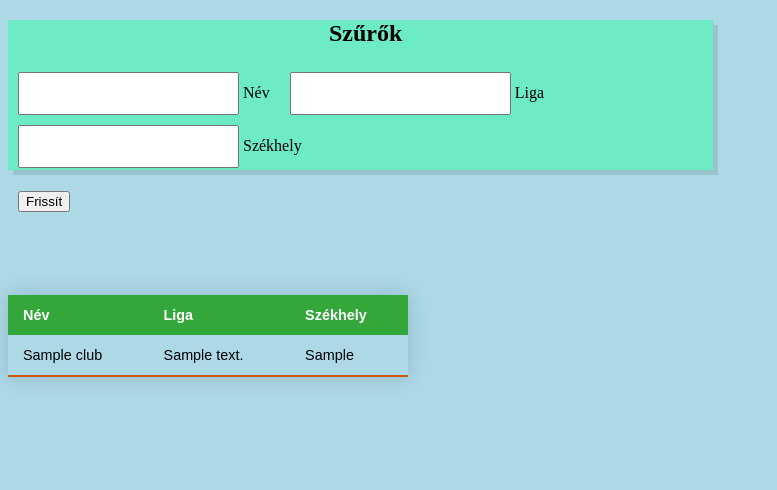
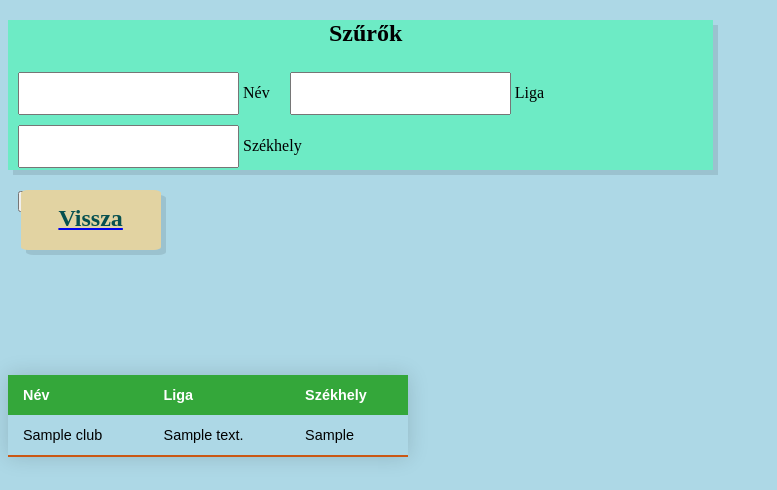
Before and after one commit to mZoltan05/MissingChainviaFootballManager, a Django app: page /club in a window 1280 px wide. Shown: the top 490 px of the page, without its empty margins (0-777 px from the left). Run offline with Django 4.2, Linux system fonts and the light colour scheme; tables that the repository leaves empty hold one stand-in row (values such as "Sample post").

Commit message:
added return button

```diff
--- a/Szakdolgozat/Megvalósítás/Django/FMStats/home/views.py
+++ b/Szakdolgozat/Megvalósítás/Django/FMStats/home/views.py
@@ -50,7 +50,7 @@ def home(request):
     return(render(request,'home.html',{'players':players,'column_visibilities':column_visibilities,'text_searches':text_searches,'int_searches_bottom':int_searches_bottom,'int_searches_top':int_searches_top,'orderbylist':orderByList}))
 
 def clubwithchosen(request,chosenclub):
-    text_searches = {'clubname_txt':chosenclub}
+    text_searches = {'name_txt':chosenclub}
     query = "SELECT * FROM club WHERE 1=1 AND name LIKE '%%"+chosenclub+"%%'" # + wherestring + " limit 500"
     clubs = Club.objects.raw(query)
     return(render(request,'club.html',{'clubs':clubs,'text_searches':text_searches}))
--- a/Szakdolgozat/Megvalósítás/Django/FMStats/static/style.css
+++ b/Szakdolgozat/Megvalósítás/Django/FMStats/static/style.css
@@ -51,6 +51,15 @@ div{
 .styled-table tbody tr.active-row {
   font-weight: bold;
   color: #d14c23;
+}
+
+.backToHome{
+  width: 140px;
+  height: 60px;
+  background-color: #e2d3a2;
+  position: relative;
+  left:1%;
+
 }
 
 .clubfilters{
--- a/Szakdolgozat/Megvalósítás/Django/FMStats/templates/club.html
+++ b/Szakdolgozat/Megvalósítás/Django/FMStats/templates/club.html
@@ -16,6 +16,12 @@
     <input type="submit" value="Frissít" style="position: relative;">
     </div>
 </form>
+
+    <div class="backToHome">
+        <a href="{% url 'home' %}">
+            <h2 style="text-decoration:none;top:15px;position:relative;color:rgb(7, 80, 80)">Vissza</h2>
+        </a>
+    </div>
 
     <table  class="styled-table" style="top:100px;">
         <thead>
```
